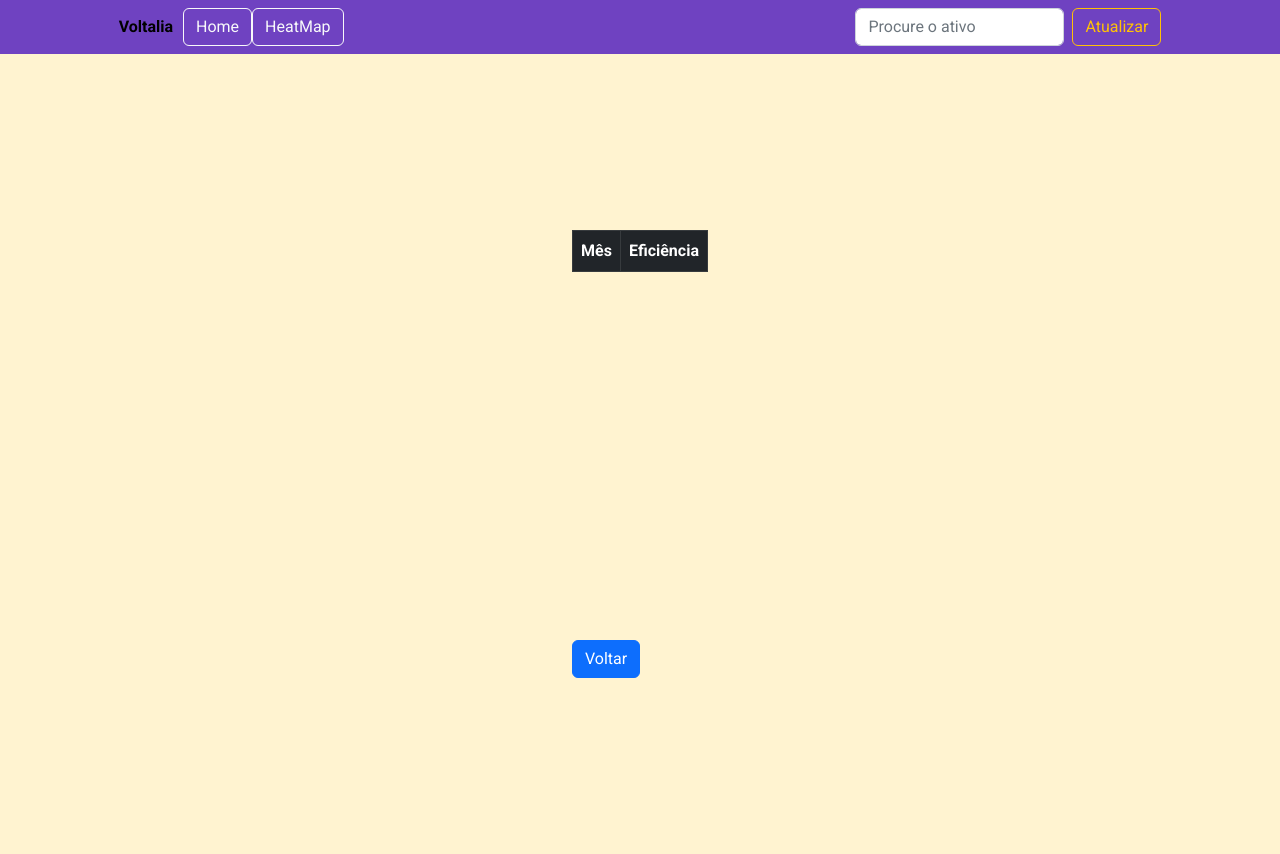
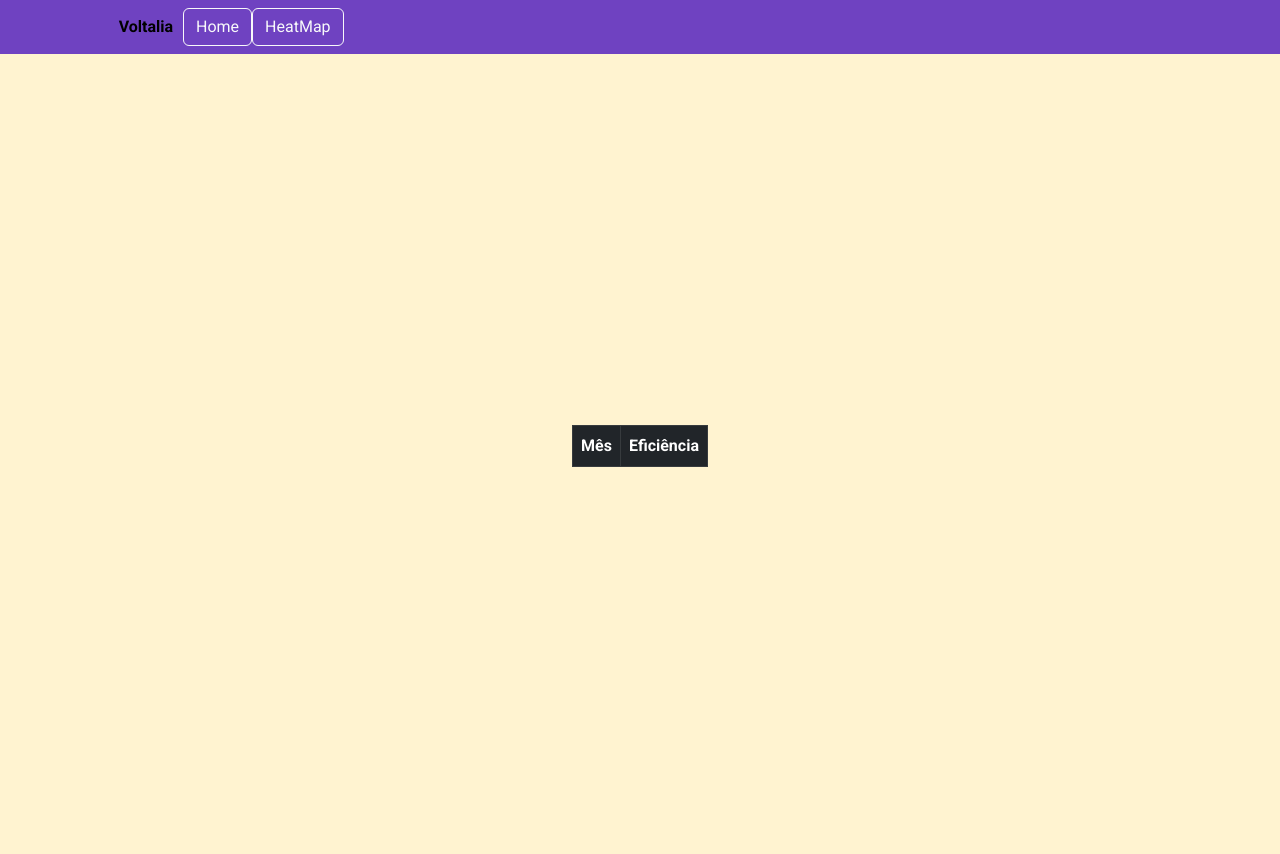
Before and after one commit to RicardoJun10r/gerenciamentoAtivosUV_backend, a Django app: page /tasks/list_efi/1/ in a window 1280 px wide. Run offline with Django 4.2, Linux system fonts and the light colour scheme; data that the repository does not hold is empty.

Commit message:
ultimas att

```diff
--- a/gerenciamento_ativos/settings.py
+++ b/gerenciamento_ativos/settings.py
@@ -78,7 +78,7 @@ DATABASES = {
     'default': {
         'ENGINE': 'django.db.backends.postgresql',
         'NAME': 'ativos_db',
-        'USER': 'postgres',
+        'USER': 'admin',
         'PASSWORD': 'postgres',
         'HOST': '127.0.0.1',
         'PORT': '5432',
--- a/tasks/templates/eficiencia.html
+++ b/tasks/templates/eficiencia.html
@@ -33,10 +33,6 @@
                         <!-- END ITENS -->
 
                         <!-- PROCURAR -->
-                        <form action="" class="d-flex" role="search">
-                            <input class="form-control me-2" type="search" placeholder="Procure o ativo" aria-label="Search">
-                            <button class="btn btn-outline-warning" type="submit">Atualizar</button>
-                        </form>
                         <!-- END PROCURAR -->
                     </div>
                 </div>
--- a/tasks/templates/heat_map.html
+++ b/tasks/templates/heat_map.html
@@ -28,11 +28,6 @@
                                 <a type="button" class="btn btn-outline-light" href="{% url 'heat_map' %}" style="margin-right: 10px;">HeatMap</a>
                             </li>
                         </ul>
-
-                        <form action="" class="d-flex" role="search">
-                            <input class="form-control me-2" type="search" placeholder="Procure o ativo" aria-label="Search">
-                            <button class="btn btn-outline-warning" type="submit">Atualizar</button>
-                        </form>
                     </div>
                 </div>
             </nav>
--- a/tasks/templates/list_efic.html
+++ b/tasks/templates/list_efic.html
@@ -29,11 +29,6 @@
                                 <a type="button" class="btn btn-outline-light" href="{% url 'heat_map' %}" style="margin-right: 10px;">HeatMap</a>
                             </li>
                         </ul>
-
-                        <form action="" class="d-flex" role="search">
-                            <input class="form-control me-2" type="search" placeholder="Procure o ativo" aria-label="Search">
-                            <button class="btn btn-outline-warning" type="submit">Atualizar</button>
-                        </form>
                     </div>
                 </div>
             </nav>
@@ -54,9 +49,6 @@
                         {% endfor %}
                     </tbody>
                 </table>
-                <div>
-                    <a class="btn btn-primary" href="/tasks/">Voltar</a>
-                </div>
             </div>
 
         </div>
--- a/tasks/templates/mapbox.html
+++ b/tasks/templates/mapbox.html
@@ -31,11 +31,6 @@
                                 <a type="button" class="btn btn-outline-light" href="{% url 'heat_map' %}" style="margin-right: 10px;">HeatMap</a>
                             </li>
                         </ul>
-
-                        <form action="" class="d-flex" role="search">
-                            <input class="form-control me-2" type="search" placeholder="Procure o ativo" aria-label="Search">
-                            <button class="btn btn-outline-warning" type="submit">Atualizar</button>
-                        </form>
                     </div>
                 </div>
             </nav>
--- a/tasks/templates/tarefas.html
+++ b/tasks/templates/tarefas.html
@@ -37,10 +37,6 @@
                         <!-- END ITENS -->
 
                         <!-- PROCURAR -->
-                        <form action="" class="d-flex" role="search">
-                            <input class="form-control me-2" type="search" placeholder="Procure o ativo" aria-label="Search">
-                            <button class="btn btn-outline-warning" type="submit">Atualizar</button>
-                        </form>
                         <!-- END PROCURAR -->
                     </div>
                 </div>
```
